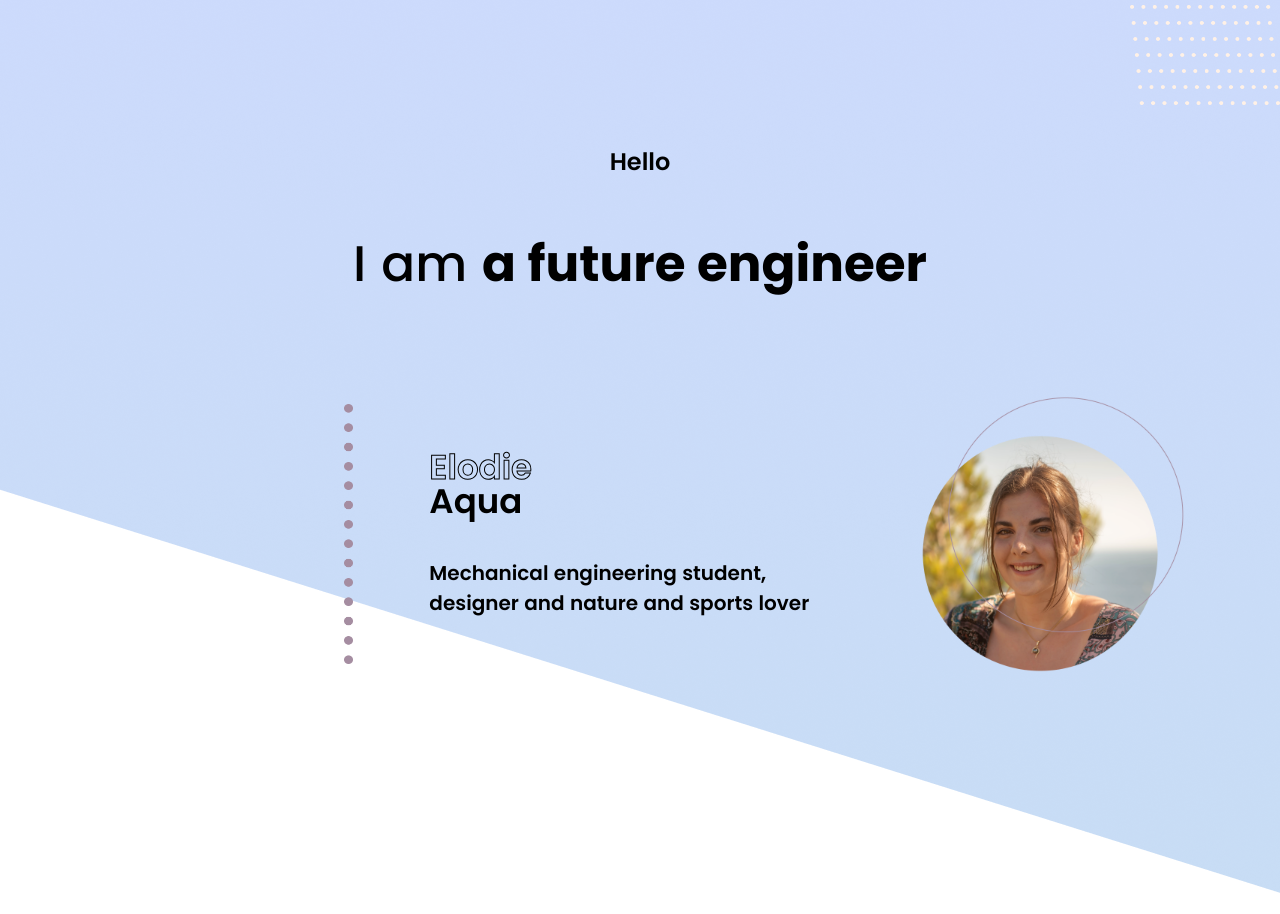
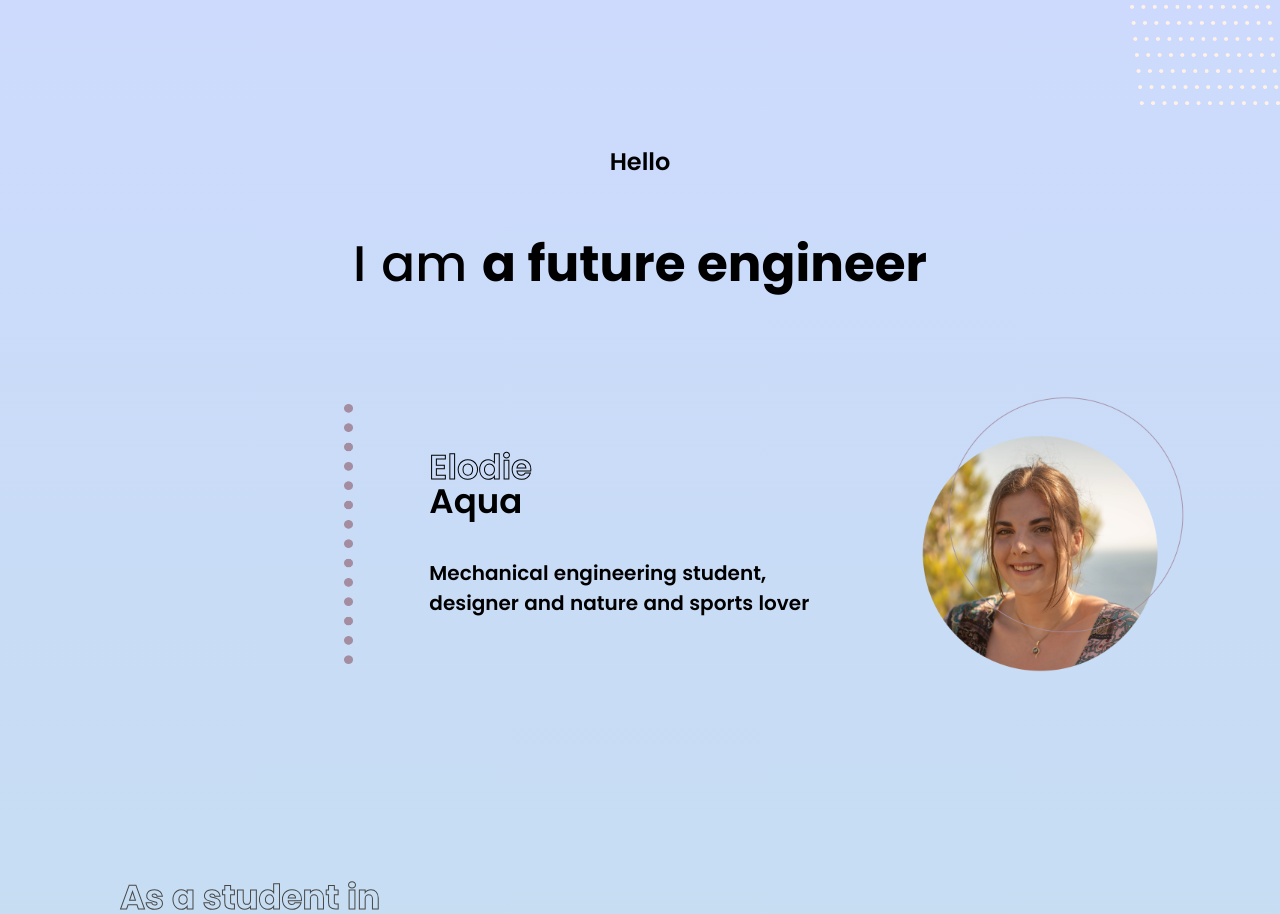
Before and after one commit to elodieEau/elodieEau.github.io, a React (Create React App) app: page / in a window 1280 px wide. Shown: the top 914 px of the page. Built offline with nearby package versions, Linux system fonts and the light colour scheme.

Commit message:
Title component

```diff
--- a/src/App.css
+++ b/src/App.css
@@ -11,7 +11,7 @@
 
 *{
     box-sizing: border-box;
-    overflow: auto;
+    overflow: visible;
 }
 
 .App {
@@ -22,10 +22,10 @@
     #BEE1E6 50%,
     #FAD2E1 100%
     );
-    background: url("./images/BG.png");
-    background-size:auto;
+    /*background: url("./images/BG.png");
     background-repeat: no-repeat;
-    background-position: center -135px;
+    background-size: cover;
+    background-position-y: -135px;*/
     width: 100vw;
     min-height: 500vh;
 }
--- a/src/App.js
+++ b/src/App.js
@@ -1,10 +1,14 @@
 import './App.css';
+import './styles/Components.css';
+
 import Home from './sections/Home';
+import Mecanical from './sections/Mecanical';
 
 function App() {
   return (
     <div className="App">
       <Home />
+      <Mecanical />
     </div>
   );
 }
--- /dev/null
+++ b/src/components/Title.js
@@ -0,0 +1,11 @@
+import React from "react";
+
+const Home = React.forwardRef((props, ref) => {
+    return (
+        <div ref={ref} className="titleDouble" >
+            <span className="doubleTop">{props.top}</span><br />
+            <span className="doubleBot">{props.bot}</span>
+        </div >);
+});
+
+export default Home;
--- /dev/null
+++ b/src/sections/Mecanical.js
@@ -0,0 +1,13 @@
+import React from "react";
+import Title from "../components/Title";
+
+import '../styles/Mecanical.css';
+
+
+const Mecanical = React.forwardRef((props, ref) => (
+    <div ref={ref} className="mecanicalPage" id="mecanical" >
+        <Title top="As a student in" bot="Mechanical engineering" />
+    </div >
+));
+
+export default Mecanical;
--- /dev/null
+++ b/src/styles/Components.css
@@ -0,0 +1,19 @@
+.titleDouble{
+    font-family: PoppinsBold;
+    font-size: 34px;
+    text-align: left;
+    line-height: 34px;
+    overflow: visible;
+    margin-left: 15vh;
+}
+
+.doubleTop{
+    -webkit-text-stroke-width: 1px;
+    -webkit-text-stroke-color: #474747;
+    -webkit-text-fill-color: transparent;
+}
+
+.doubleBot{
+    margin-left: 20px;
+    color: #A58DA1;
+}
--- a/src/styles/Home.css
+++ b/src/styles/Home.css
@@ -99,9 +99,6 @@
     -webkit-text-fill-color: transparent;
 }
 
-.nameN{
-
-}
 
 @media screen and (max-width: 991px) {
 
--- /dev/null
+++ b/src/styles/Mecanical.css
@@ -0,0 +1,3 @@
+.mecanicalPage{
+    margin-top: 10vh;
+}
```
Also changed, not shown: src/images/BG.png.
